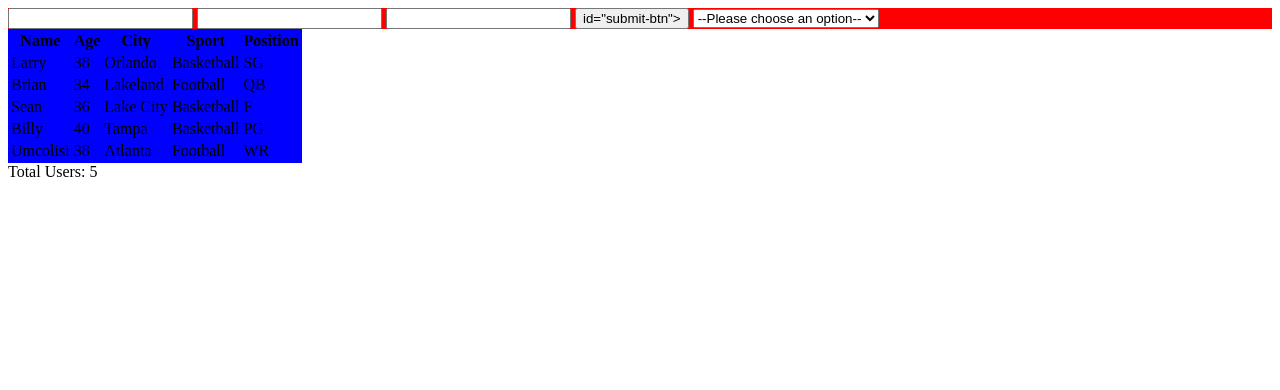
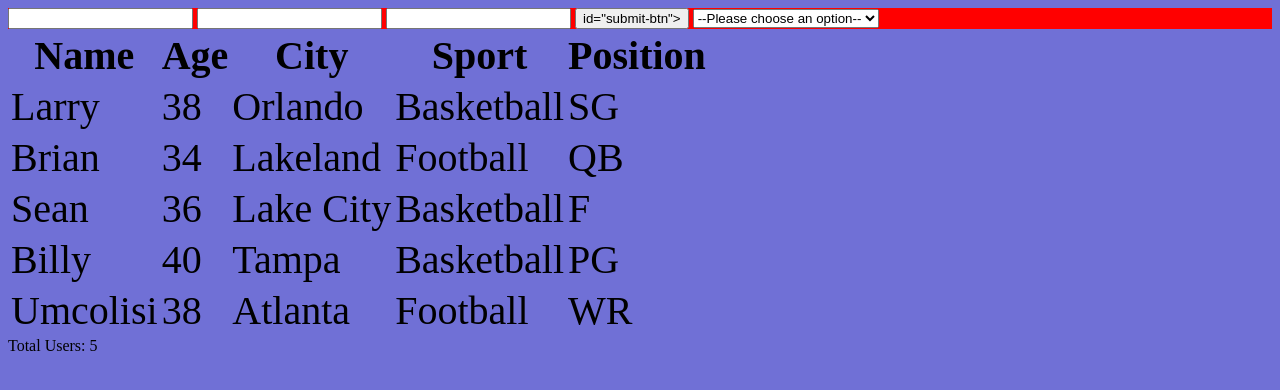
Before and after one commit to wrijlarr/VR21, a plain HTML site: page table.html in a window 1280 px wide. Drawn offline with Linux system fonts and the light colour scheme; files that its build step writes are made by us from their sources.

Commit message:
make changes

```diff
--- a/css/styles.css
+++ b/css/styles.css
@@ -1,7 +1,19 @@
-table{
-    background-color: blue;
+body{
+    background-color: rgb(112, 112, 214);
 }
 
 form{
-    background-color: red;
+    background: red;
 }
+
+thead{
+    text-decoration:  rgb(6, 6, 6);
+}
+
+tr{
+    font-size: 40px;
+}
+
+td{
+    text-emphasis-color: orange;
+}
--- a/table.html
+++ b/table.html
@@ -5,7 +5,7 @@
     <meta http-equiv="X-UA-Compatible" content="IE=edge">
     <meta name="viewport" content="width=device-width, initial-scale=1.0">
     <title>Table</title>
-    <link rel="stylesheet" href="styles.css">
+    <link rel="stylesheet" href="css/styles.css">
 </head>
 <body>
     <form>
```
Also changed, not shown: index2.html (+1 -1 lines), forms.html (deleted).
